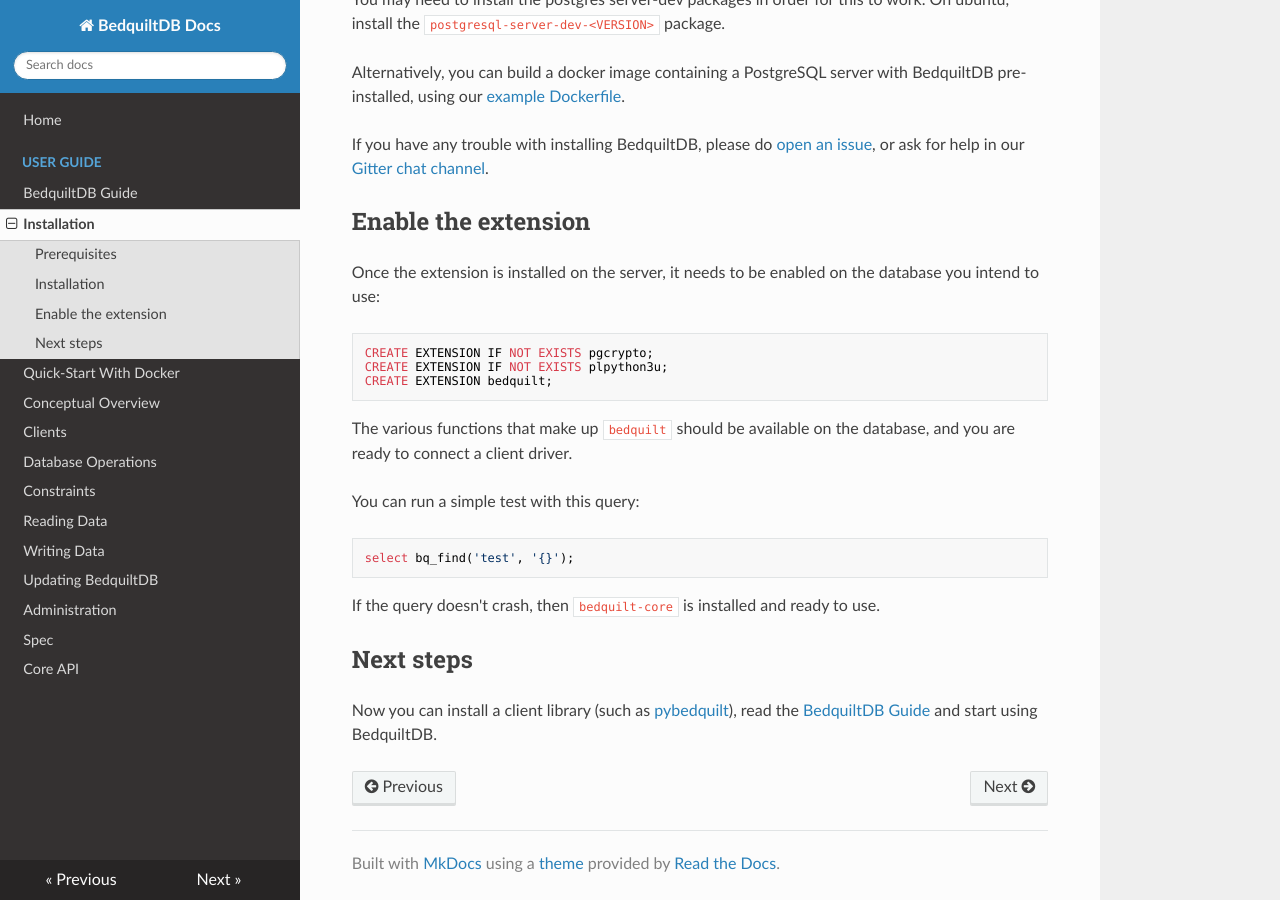
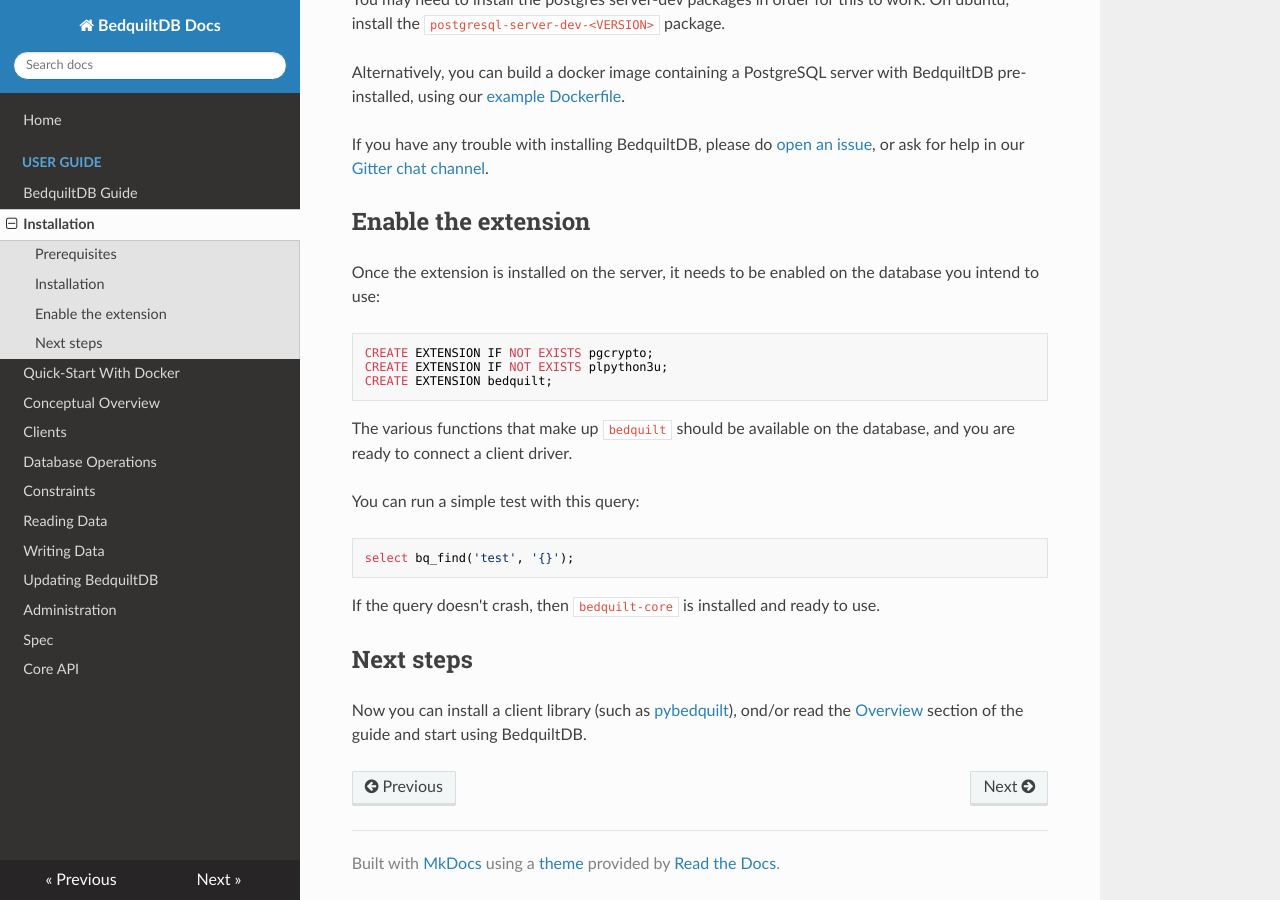
Before and after one commit to BedquiltDB/bedquilt-core, an MkDocs documentation site: the page built from doc/guide/installation.md, in a window 1280 px wide and 900 px high, scrolled down 558 px. Built offline with MkDocs 1.6.1, drawn with Linux system fonts in a browser that asks for light colours; nearby versions of some CDN libraries; old or Windows-style settings are respelled for this version of MkDocs.

Commit message:
Point to overview section

```diff
--- a/doc/guide/installation.md
+++ b/doc/guide/installation.md
@@ -48,4 +48,4 @@
 ## Next steps
 
 Now you can install a client library
-(such as [pybedquilt](http://pybedquilt.readthedocs.org)), read the [BedquiltDB Guide](index.md) and start using BedquiltDB.
+(such as [pybedquilt](http://pybedquilt.readthedocs.org)), ond/or read the [Overview](overview.md) section of the guide and start using BedquiltDB.
```
